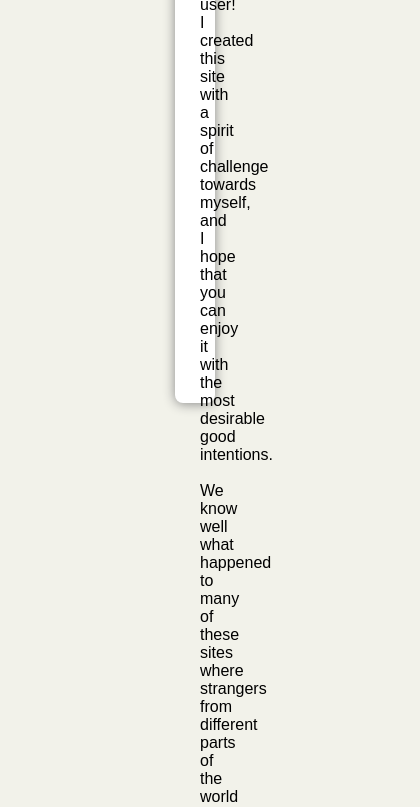
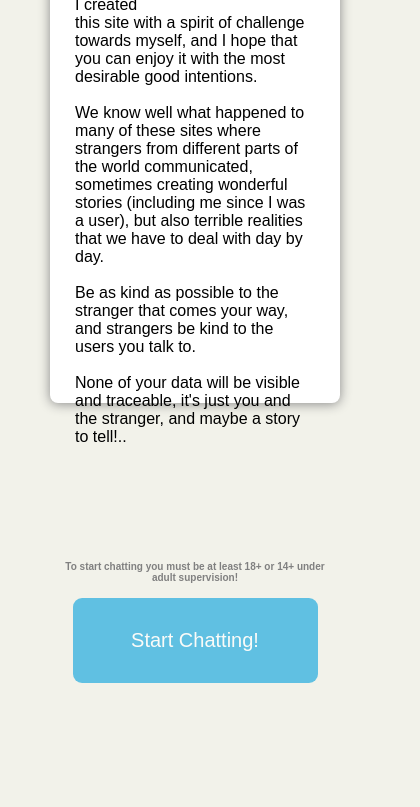
Before and after one commit to jacop3/TalkHub, a website: page index.html in a window 390 px wide. Shown: the part 224-1031 px from the top of the page, 420 px wide, since content can reach past the window. After the commit the page ends 927 px from the top, so only its background shows below. Drawn offline with nearby package versions, Linux system fonts and the light colour scheme; no server answers.

Commit message:
Update index.html

```diff
--- a/index.html
+++ b/index.html
@@ -21,8 +21,8 @@
     color: black; /* Colore del testo */
     text-align: left; /* Allineamento del testo al centro */
     box-shadow: 0px 1px 12px #888888;
-    margin-left: 175px;
-    margin-right: 175px;
+    margin-left: 175rem;
+    margin-right: 175rem;
     margin-top: 50px;
     height:450px;
     border-radius: 8px;
@@ -74,6 +74,21 @@ p{
     font-size: 10px;
     color: gray;
 }
+@media (max-width: 768px) {
+    /* Stili per schermi di larghezza massima di 768px (ad esempio, smartphone) */
+    .box{
+    background-color: #fff; /* Colore di sfondo */
+    color: black; /* Colore del testo */
+    text-align: left; /* Allineamento del testo al centro */
+    box-shadow: 0px 1px 12px #888888;
+    margin-left: 50px;
+    margin-right: 50px;
+    margin-top: 50px;
+    height:450px;
+    border-radius: 8px;
+    margin-bottom: 25px;
+    }
+}
     </style>
 </head>
 <body>
```
